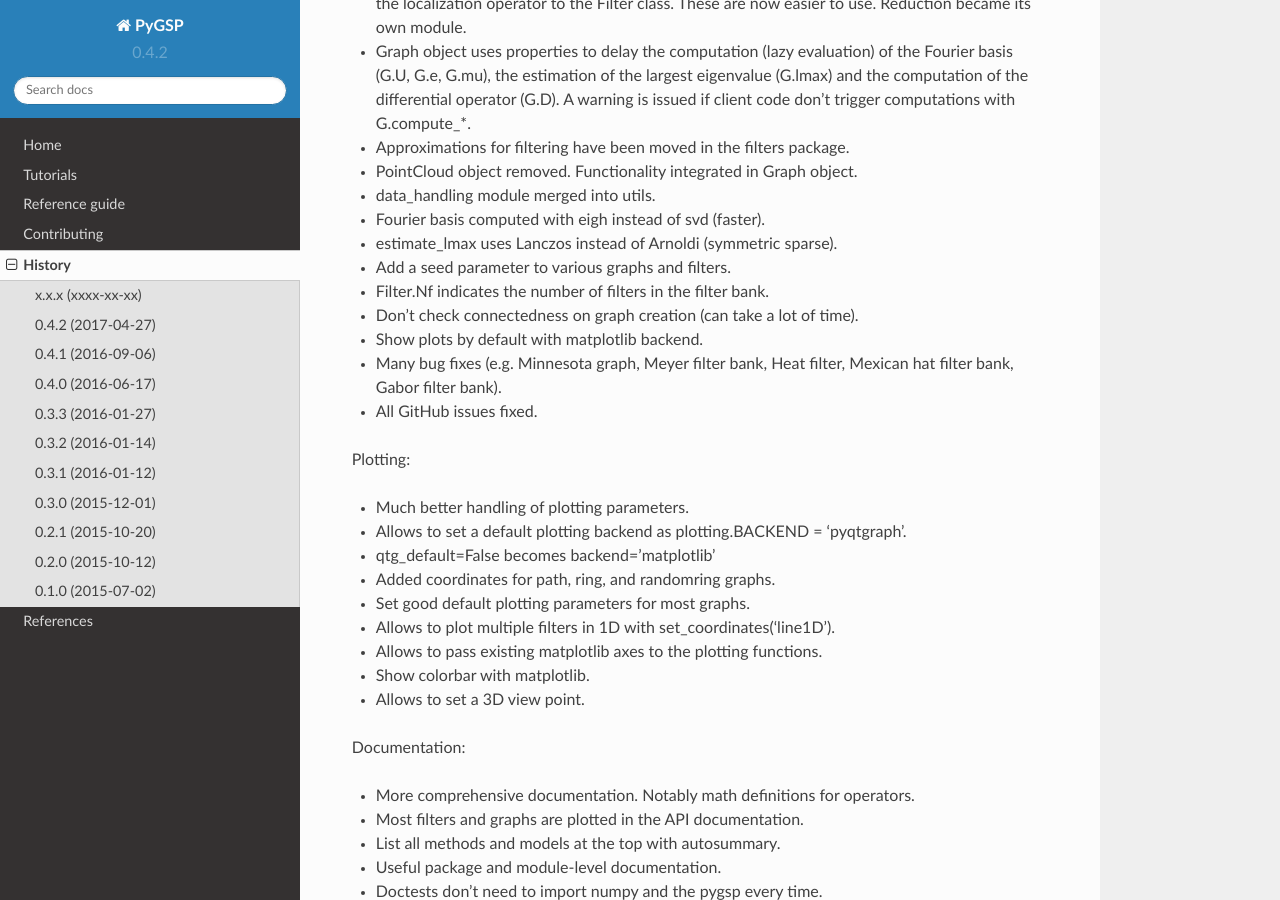
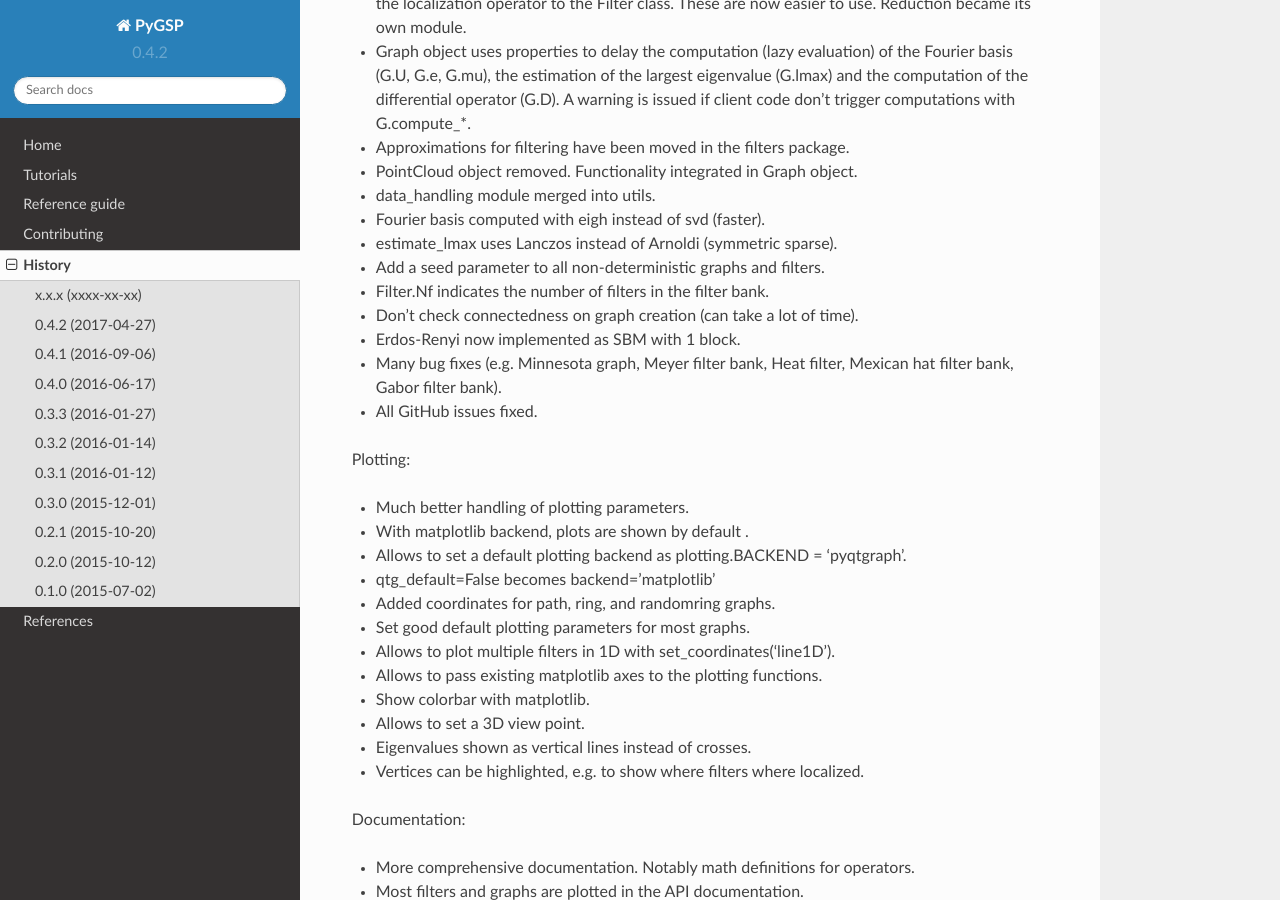
Before and after one commit to epfl-lts2/pygsp, a Sphinx documentation site: the page built from doc/history.rst, in a window 1280 px wide and 900 px high, scrolled down 368 px. Built offline with Sphinx 7.4.7 and the Read the Docs theme 2.0.0, drawn with Linux system fonts in a browser that asks for light colours.

Commit message:
complete history

```diff
--- a/doc/history.rst
+++ b/doc/history.rst
@@ -22,10 +22,10 @@ x.x.x (xxxx-xx-xx)
 * data_handling module merged into utils.
 * Fourier basis computed with eigh instead of svd (faster).
 * estimate_lmax uses Lanczos instead of Arnoldi (symmetric sparse).
-* Add a seed parameter to various graphs and filters.
+* Add a seed parameter to all non-deterministic graphs and filters.
 * Filter.Nf indicates the number of filters in the filter bank.
 * Don't check connectedness on graph creation (can take a lot of time).
-* Show plots by default with matplotlib backend.
+* Erdos-Renyi now implemented as SBM with 1 block.
 * Many bug fixes (e.g. Minnesota graph, Meyer filter bank, Heat filter, Mexican
   hat filter bank, Gabor filter bank).
 * All GitHub issues fixed.
@@ -33,6 +33,7 @@ x.x.x (xxxx-xx-xx)
 Plotting:
 
 * Much better handling of plotting parameters.
+* With matplotlib backend, plots are shown by default .
 * Allows to set a default plotting backend as plotting.BACKEND = 'pyqtgraph'.
 * qtg_default=False becomes backend='matplotlib'
 * Added coordinates for path, ring, and randomring graphs.
@@ -41,6 +42,8 @@ Plotting:
 * Allows to pass existing matplotlib axes to the plotting functions.
 * Show colorbar with matplotlib.
 * Allows to set a 3D view point.
+* Eigenvalues shown as vertical lines instead of crosses.
+* Vertices can be highlighted, e.g. to show where filters where localized.
 
 Documentation:
 
```
